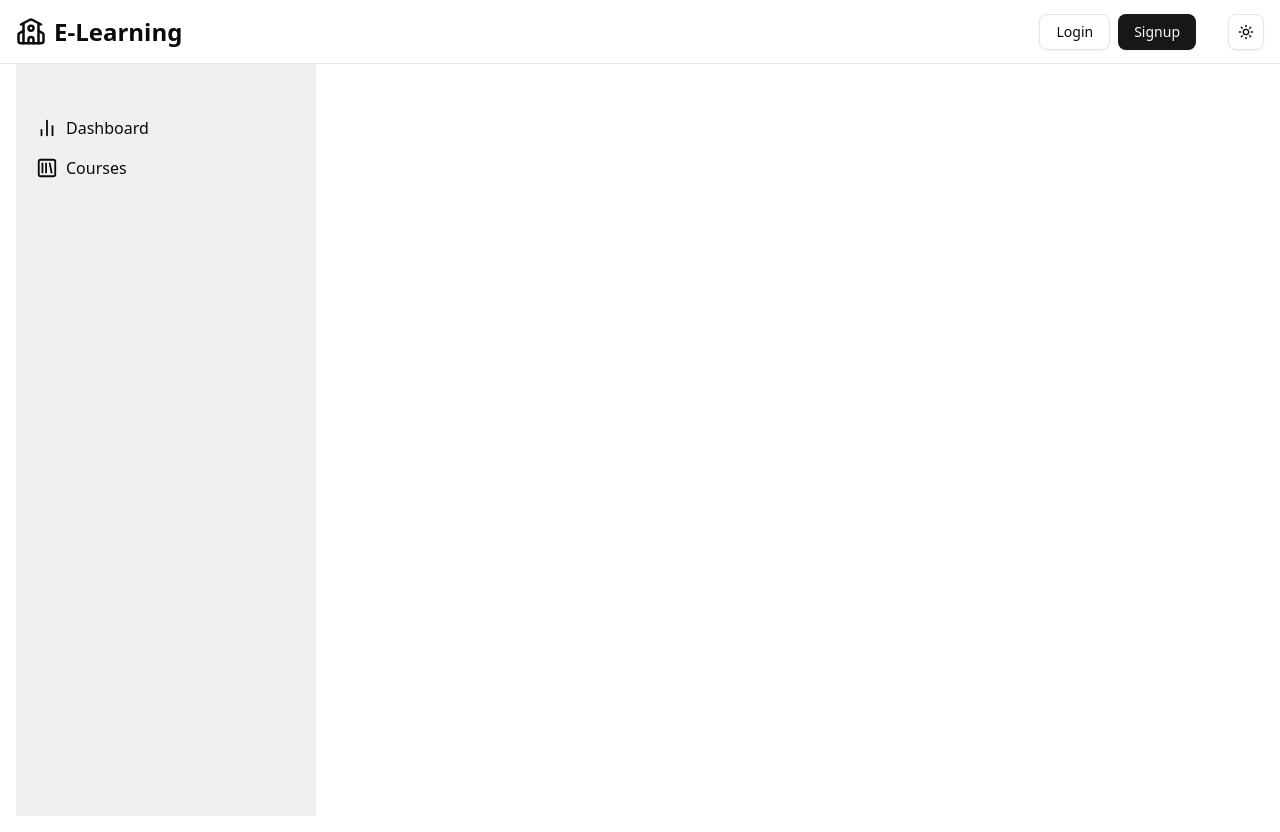
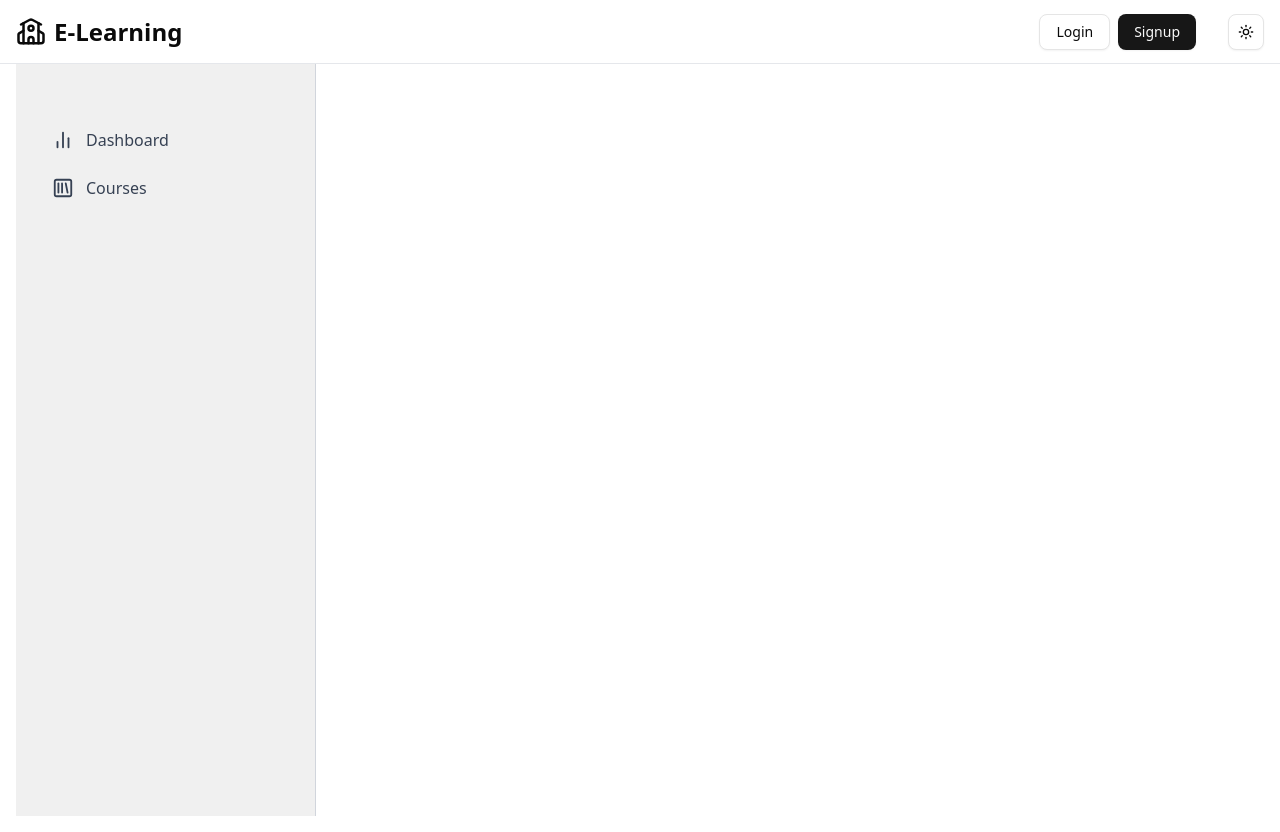
Before and after one commit to anshgera28/Lms-pro, a React (Vite) app in the folder client/: page /admin in a window 1280 px wide. Built offline with nearby package versions, Linux system fonts and the light colour scheme; no server answers.

Commit message:
Refactor Sidebar component to improve navigation structure; implement dynamic rendering of nav items based on current location, enhancing user experience with active link styling.

```diff
--- a/client/src/pages/admin/Sidebar.jsx
+++ b/client/src/pages/admin/Sidebar.jsx
@@ -1,25 +1,78 @@
+// import { ChartNoAxesColumn, SquareLibrary } from 'lucide-react'
+// import React from 'react'
+// import { Link, Outlet } from 'react-router-dom'
+
+// const Sidebar = () => {
+//   return (
+//     <div className = 'hidden lg:block w-[250px] sm:w-[300px]  space-y-8 border-gray-300 dark:border-gray-700 bg-[#f0f0f0] p-5  h-screen sticky top-0'>
+//         <div className='mt-20 space-y-4'>
+//           <Link to="/admin/dashboard" className='flex items-center gap-2'>
+//             <ChartNoAxesColumn size={22}/>
+//             <h1>Dashboard</h1>
+//           </Link>
+//           <Link to="/admin/courses" className='flex items-center gap-2'>
+//             <SquareLibrary size={22}/>
+//             <h1>Courses</h1>
+//           </Link>
+//         </div>
+//     <div>
+//         <Outlet/>
+//       </div>
+//     </div>
+//   )
+// }
+
+// export default Sidebar
+
+
+import React from 'react'
+import { Link, useLocation, Outlet } from 'react-router-dom'
 import { ChartNoAxesColumn, SquareLibrary } from 'lucide-react'
-import React from 'react'
-import {Link,Outlet} from 'react-router-dom'
 
 const Sidebar = () => {
+  const location = useLocation();
+
+  const navItems = [
+    { label: 'Dashboard', icon: ChartNoAxesColumn, path: '/admin/dashboard' },
+    { label: 'Courses', icon: SquareLibrary, path: '/admin/courses' },
+  ];
+
   return (
-    <div className = 'hidden lg:block w-[250px] sm:w-[300px]  space-y-8 border-gray-300 dark:border-gray-700 bg-[#f0f0f0] p-5  h-screen sticky top-0'>
-    <div className='mt-20 space-y-4'>
-        <Link to="/admin/dashboard" className='flex items-center gap-2'>
-         <ChartNoAxesColumn size={22}/>
-         <h1>Dashboard</h1>
-        </Link>
-        <Link to="/admin/courses" className='flex items-center gap-2'>
-        <SquareLibrary size={22}/>
-         <h1>Courses</h1>
-        </Link>
+    <div className='flex h-screen'>
+      {/* Sidebar navigation */}
+      <div className='hidden lg:block w-[250px] sm:w-[300px] border-r border-gray-300 dark:border-gray-700 bg-[#f0f0f0] p-6'>
+        <nav className='mt-20 space-y-4'>
+          <ul className='space-y-2'>
+            {navItems.map(({ label, icon: Icon, path }) => {
+              const isActive = location.pathname === path;
+              return (
+                <li key={path}>
+                  <Link
+                    to={path}
+                    className={`flex items-center gap-3 px-3 py-2 rounded-md transition-all duration-200 ${
+                      isActive
+                        ? 'bg-blue-600 text-white'
+                        : 'text-gray-700 hover:bg-blue-100 hover:text-blue-700'
+                    }`}
+                  >
+                    <Icon size={22} />
+                    <span className='font-medium'>{label}</span>
+                  </Link>
+                </li>
+              );
+            })}
+          </ul>
+        </nav>
+      </div>
+
+      {/* Main content area */}
+      <div className='flex-1 overflow-auto pt-16'>
+        <div className='p-6'>
+          <Outlet />
+        </div>
+      </div>
     </div>
-    <div>
-        <Outlet/>
-    </div>
-    </div>
-  )
-}
+  );
+};
 
-export default Sidebar
+export default Sidebar;
```
